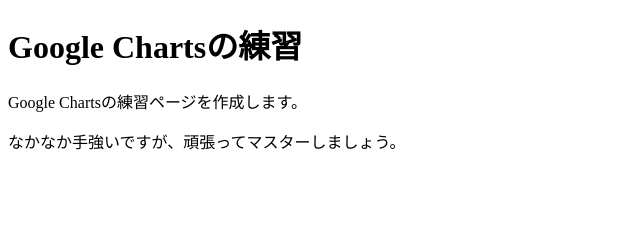
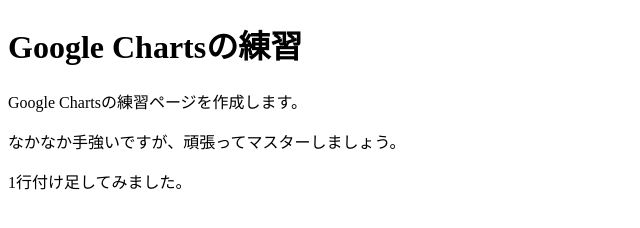
Before and after one commit to udon0141/googleCharts, a plain HTML site: page index.html in a window 1280 px wide. Shown: the whole page, without its empty margins (0-640 px from the left). Drawn offline with Linux system fonts and the light colour scheme.

Commit message:
index.htmlに1行付け足してみました。

```diff
--- a/index.html
+++ b/index.html
@@ -12,6 +12,7 @@
   <h1>Google Chartsの練習</h1>
   <p>Google Chartsの練習ページを作成します。</p>
   <p>なかなか手強いですが、頑張ってマスターしましょう。</p>
+  <P>1行付け足してみました。</p>
 </body>
 
 </html>
```
